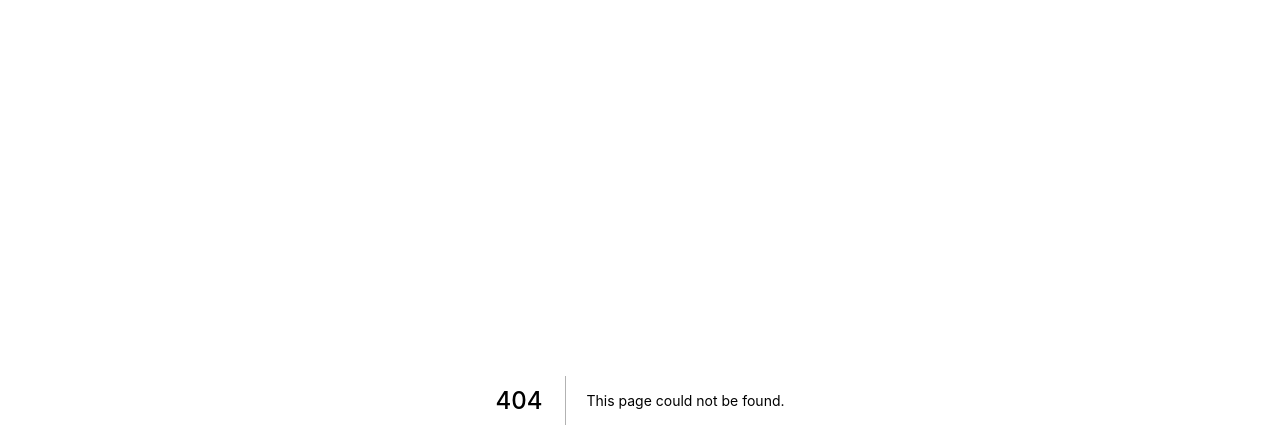
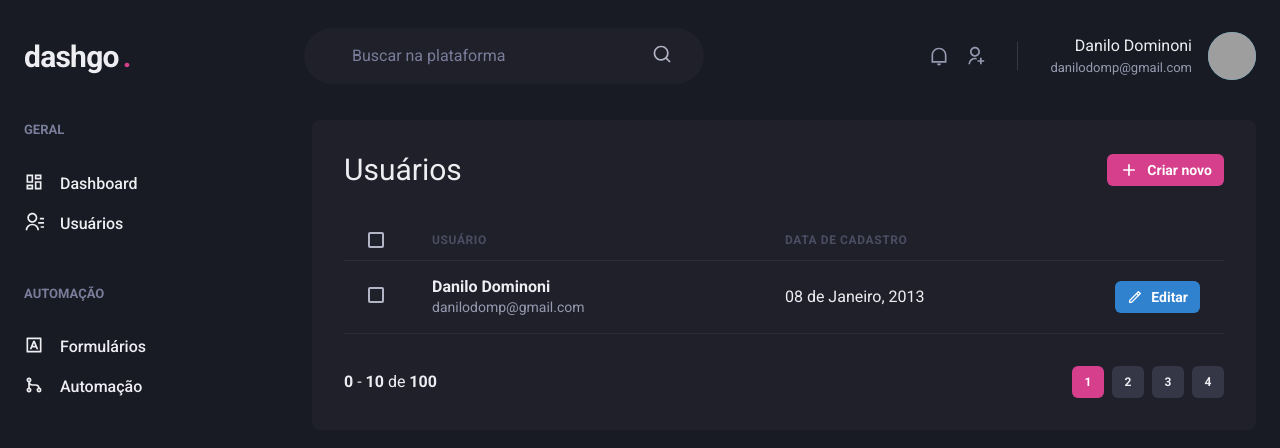
Before and after one commit to dnldmp/dashgo, a Next.js app: page /users in a window 1280 px wide. Before the commit this address had no page. Shown: the top 448 px of the page. Built offline with nearby package versions, Linux system fonts and the light colour scheme; grey boxes are pictures that could not be loaded.

Commit message:
Creating user page and Pagination component

```diff
--- /dev/null
+++ b/src/components/Pagination.tsx
@@ -0,0 +1,65 @@
+import { Button, Stack, Box } from "@chakra-ui/react";
+
+export function Pagination(){
+  return(
+    <Stack
+      direction="row"
+      mt="8"
+      justify="space-between"
+      align="center"
+      spacing="6"
+    >
+      <Box>
+        <strong>0</strong> - <strong>10</strong> de <strong>100</strong>
+      </Box>
+      <Stack direction="row" spacing="2">
+        <Button
+          size="sm"
+          fontSize="xs"
+          width="4"
+          colorScheme="pink"
+          disabled
+          _disabled={{
+            bg: "pink.500",
+            cursor: 'default'
+          }}
+        >
+          1
+        </Button>
+        <Button
+          size="sm"
+          fontSize="xs"
+          width="4"
+          bg="gray.700"
+          _hover={{
+            bg: 'gray.500'
+          }}
+        >
+          2
+        </Button>
+        <Button
+          size="sm"
+          fontSize="xs"
+          width="4"
+          bg="gray.700"
+          _hover={{
+            bg: 'gray.500'
+          }}
+        >
+          3
+        </Button>
+        <Button
+          size="sm"
+          fontSize="xs"
+          width="4"
+          bg="gray.700"
+          _hover={{
+            bg: 'gray.500'
+          }}
+        >
+          4
+        </Button>
+      </Stack>
+    </Stack>
+  )
+}
--- a/src/pages/dashboard.tsx
+++ b/src/pages/dashboard.tsx
@@ -27,7 +27,7 @@
     enabled: false
   },
   xaxis: {
-    type: 'datetime',
+    type: "datetime" as const,
     axisBorder: {
       color: theme.colors.gray[600]
     },
--- /dev/null
+++ b/src/pages/users/index.tsx
@@ -0,0 +1,83 @@
+import {
+  Box,
+  Button,
+  Checkbox,
+  Flex,
+  Heading,
+  Icon,
+  Table,
+  Tbody,
+  Td,
+  Text,
+  Th,
+  Thead,
+  Tr
+} from "@chakra-ui/react";
+import { RiAddLine, RiPencilLine } from "react-icons/ri";
+import { Header } from "../../components/Header";
+import { Pagination } from "../../components/Pagination";
+import { Sidebar } from "../../components/Sidebar";
+
+export default function UserList(){
+  return(
+    <Box>
+      <Header />
+      <Flex w="100%" my="6" maxWidth={1480} mx="auto" px="6">
+        <Sidebar />
+        <Box flex="1" borderRadius={8} bg="gray.800" p="8">
+          <Flex mb="8" justify="space-between" align="center">
+            <Heading size="lg" fontWeight="normal">Usuários</Heading>
+            <Button
+              as="a"
+              size="sm"
+              fontSize="sm"
+              colorScheme="pink"
+              leftIcon={<Icon as={RiAddLine} fontSize="20"/>}
+            >
+              Criar novo
+            </Button>
+          </Flex>
+
+          <Table colorScheme="whiteAlpha">
+            <Thead>
+              <Tr>
+                <Th px="6" color="gray.300" width="8">
+                  <Checkbox colorScheme="pink" />
+                </Th>
+                <Th>Usuário</Th>
+                <Th>Data de cadastro</Th>
+                <Th w="8"></Th>
+              </Tr>
+            </Thead>
+            <Tbody>
+              <Tr>
+                <Td px="6">
+                  <Checkbox colorScheme="pink" />
+                </Td>
+                <Td>
+                  <Box>
+                    <Text fontWeight="bold">Danilo Dominoni</Text>
+                    <Text fontSize="sm" color="gray.300">danilodomp@gmail.com</Text>
+                  </Box>
+                </Td>
+                <Td>08 de Janeiro, 2013</Td>
+                <Td>
+                  <Button
+                    as="a"
+                    size="sm"
+                    fontSize="sm"
+                    colorScheme="blue"
+                    leftIcon={<Icon as={RiPencilLine} fontSize="16" />}
+                  >
+                    Editar
+                  </Button>
+                </Td>
+              </Tr>
+            </Tbody>
+          </Table>
+          <Pagination />
+        </Box>
+      </Flex>
+    </Box>
+  )
+}
```
Also changed, not shown: src/pages/users/create.tsx (added, +39 -0 lines).
